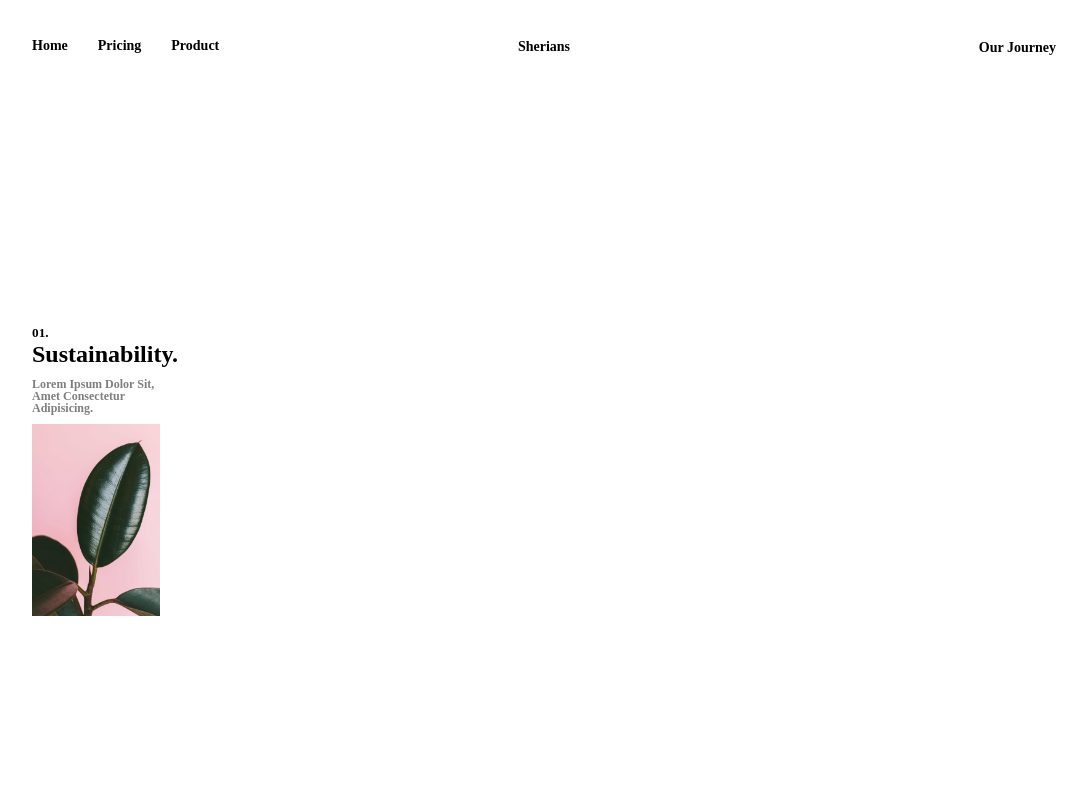
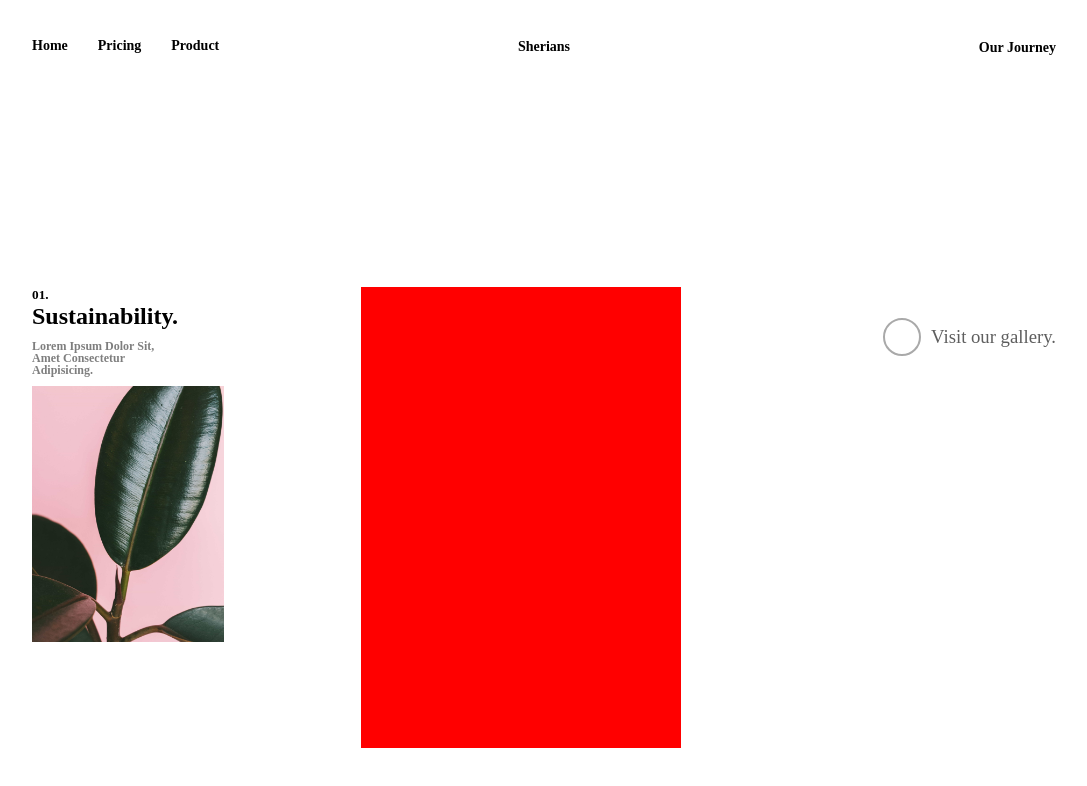
Before and after one commit to ChinmoyPathak2001/FrontEnd-Project1, a plain HTML site: page index.html in a window 1280 px wide. Shown: the whole page, without its empty margins (96-1183 px from the left). Drawn offline with Linux system fonts and the light colour scheme.

Commit message:
doing modification

```diff
--- a/index.html
+++ b/index.html
@@ -27,7 +27,16 @@
                 <img src="./pics/pinkgreenplant.jpg" alt="">
               </div>
             </div>
+            <div id="ephemeral">
 
+            </div>
+            <div id="visit">
+              <div id="circlev">
+                <i class="ri-arrow-down-line"></i>
+              </div>
+              <h3>Visit our gallery.</h3>
+
+            </div>
 
 
           </div>
--- a/style.css
+++ b/style.css
@@ -13,9 +13,9 @@
 
  }
 
- #home{
+ /* #home{
 
- }
+ } */
 
  #nav{
     padding: 3vw 10vw;
@@ -49,7 +49,9 @@
    width: 100%;
    height: 100px;
    margin-top: 15vw;
-   padding: 3vw 10vw;
+   padding: 0vw 10vw;
+   display: flex;
+   justify-content: space-between;
    /* background-color: blue; */
 
  }
@@ -68,8 +70,8 @@
  }
 
  #sustain #susimagewrapper{
-   width: 100%;
-   height: 15vw;
+   width: 150%;
+   height: 20vw;
    position: relative;
    overflow: hidden;
    /* background-color: red; */
@@ -78,10 +80,43 @@
 
  #susimagewrapper img{
    position: absolute;
-   top: 50%;
+   top: 40%;
    left: 50%;
-   width: 120%;
-   height: 120%;
+   width: 140%;
+   height: 140%;
    transform: translate(-50%, -50%);
    object-fit: cover;
  }
+
+ #ephemeral{
+   width: 25vw;
+   height: 36vw;
+   background-color: red;
+ }
+
+ #visit{
+   display: flex;
+   gap: 10px;
+   align-items: center;
+ }
+
+ #visit h3{
+   font-weight: 400;
+   color: #5e5e5e;
+
+ }
+
+ #circlev{
+   border-radius: 50%;
+   border: 2px solid darkgray;
+   display: flex;
+   align-items: center;
+   justify-content: center;
+   width: 3vw;
+   height: 3vw;
+   /* background-color: blue; */
+ }
+
+ #circlev i{
+   color: #5e5e5e;
+ }
```
